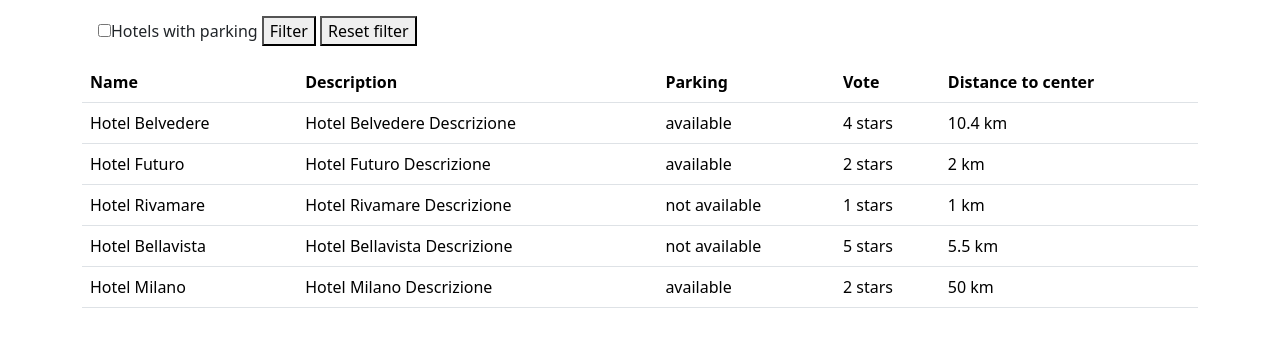
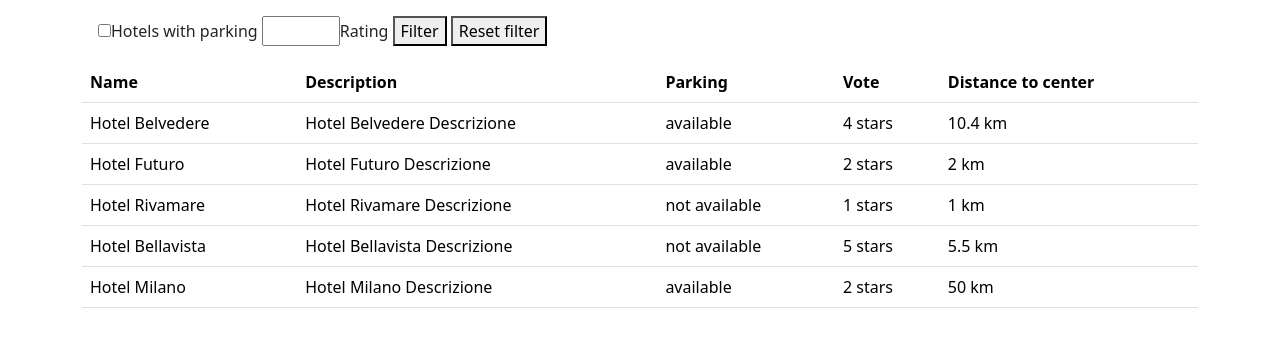
Before and after one commit to LorenzoParis1996/php-hotel, a PHP site: page / in a window 1280 px wide. Shown: the top 347 px of the page. Run offline with PHP 8.4, Linux system fonts and the light colour scheme.

Commit message:
milestone 3

```diff
--- a/index.php
+++ b/index.php
@@ -21,6 +21,24 @@ if(isset($_GET["parking"])) {
     }
 }
 
+if(isset($_GET["vote"])) {
+    $vote = $_GET["vote"];
+
+    if ($vote >= 1 && $vote <= 5) {
+        $rating = [];
+
+        foreach($filterHotel as $hotel) {
+            if ($hotel["vote"] >= $vote) {
+                $rating[] = $hotel;
+            }
+        }
+
+        $filterHotel = $rating;
+    }
+
+
+}
+
 
 
 
@@ -40,9 +58,13 @@ if(isset($_GET["parking"])) {
 <div class="container">
 <section>
     <form action="./index.php" method="GET" class="p-3">
+        <div>
         <input type="checkbox" name="parking" id="parking" value="true">Hotels with parking
+        <input type="number" name="vote" id="vote" min="1" max="5">Rating
         <button type="submit">Filter</button>
         <button type="submit">Reset filter</button>
+        </div>
+
     </form>
 </section>
 
```
